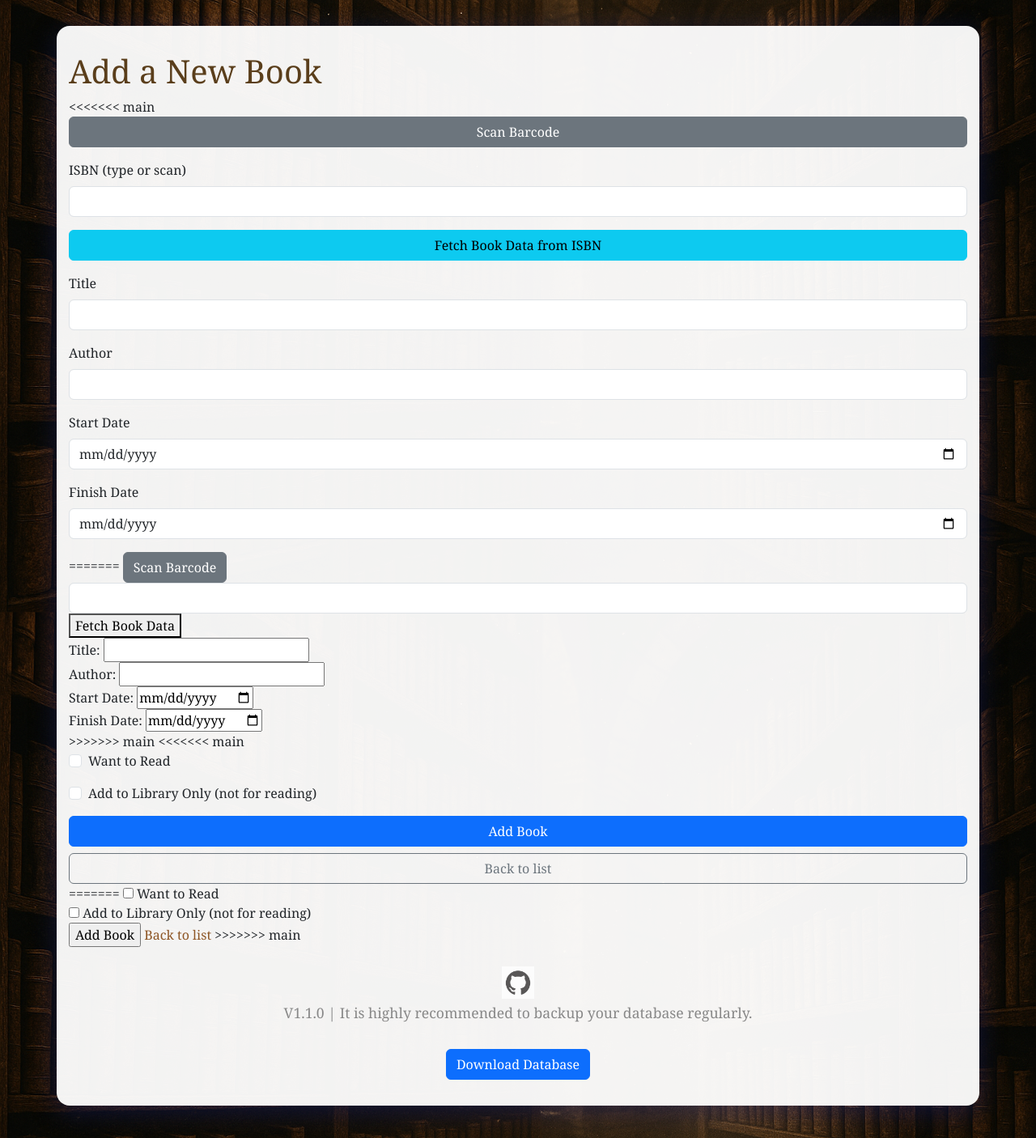
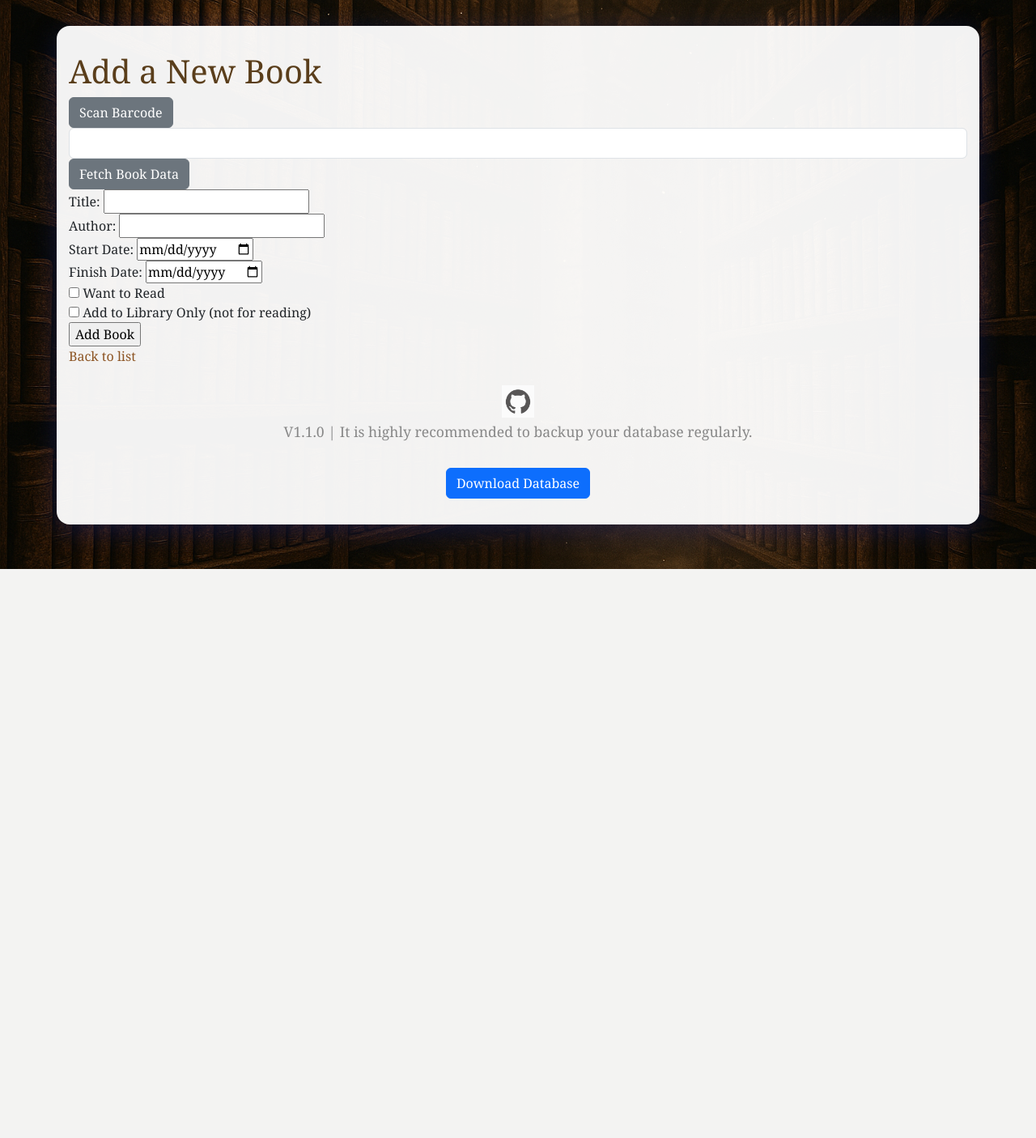
Before and after one commit to techmorung/mybibliotheca, a Flask app: page /add in a window 1280 px wide. Shown: the part 97-1503 px from the top of the page at 81% size. After the commit the page ends 800 px from the top, so only its background shows below. Run offline with Flask 3, Linux system fonts and the light colour scheme; parts of the project's set-up code (start-up, migrations or seed data) failed here and were passed over; some libraries are stand-ins or nearby versions.

Commit message:
fix incoming changes and UI

```diff
--- a/app/templates/add_book.html
+++ b/app/templates/add_book.html
@@ -3,40 +3,10 @@
 {% block content %}
 <h1>Add a New Book</h1>
 <form method="post">
-<<<<<<< main
-  <div class="mb-3">
-    <button type="button" class="btn btn-secondary w-100" onclick="startScanner()">Scan Barcode</button>
-  </div>
-  <div class="mb-3">
-    <label for="isbn" class="form-label">ISBN (type or scan)</label>
-    <!-- Use type="tel" and pattern="\d*" for mobile keypad -->
-    <input id="isbn" name="isbn" class="form-control" value="{{ request.form.isbn or '' }}" type="tel" pattern="\d*" inputmode="numeric">
-  </div>
-  <div id="scanner" class="mb-3" style="width:100%; max-width:500px; height:auto; min-height:200px; display:none;"></div>
-  <div class="mb-3">
-    <button name="fetch" value="1" type="submit" class="btn btn-info w-100">Fetch Book Data from ISBN</button>
-  </div>
-  <div class="mb-3">
-    <label for="title" class="form-label">Title</label>
-    <input id="title" name="title" class="form-control" value="{{ book_data.title if book_data else request.form.title or '' }}">
-  </div>
-  <div class="mb-3">
-    <label for="author" class="form-label">Author</label>
-    <input id="author" name="author" class="form-control" value="{{ book_data.author if book_data else request.form.author or '' }}">
-  </div>
-  <div class="mb-3">
-    <label for="start_date" class="form-label">Start Date</label>
-    <input id="start_date" name="start_date" class="form-control" type="date" value="{{ request.form.start_date or '' }}">
-  </div>
-  <div class="mb-3">
-    <label for="finish_date" class="form-label">Finish Date</label>
-    <input id="finish_date" name="finish_date" class="form-control" type="date" value="{{ request.form.finish_date or '' }}">
-  </div>
-=======
   <button type="button" class="btn btn-secondary" onclick="startScanner()">Scan Barcode</button>
 
   <!-- ISBN input -->
-  <input id="isbn" name="isbn" class="form-control" value="{{ request.form.isbn or '' }}" type="tel" pattern="\d*" inputmode="numeric">
+  <input id="isbn" name="isbn" class="form-control" value="{{ request.form.isbn or '' }}" type="text" pattern="[\d-]+" title="Enter a valid ISBN (digits and hyphens only)">
 
   <!-- Constrained scanner box -->
   <div id="scanner" style="
@@ -51,37 +21,17 @@
   "></div>
 
   <!-- Fetch and book data inputs -->
-  <button name="fetch" value="1" type="submit">Fetch Book Data</button><br>
+  <button name="fetch" value="1" type="submit" class="btn btn-secondary">Fetch Book Data</button><br>
   Title: <input id="title" name="title" value="{{ book_data.title if book_data else request.form.title or '' }}"><br>
   Author: <input name="author" value="{{ book_data.author if book_data else request.form.author or '' }}"><br>
   Start Date: <input name="start_date" type="date"><br>
   Finish Date: <input name="finish_date" type="date"><br>
 
->>>>>>> main
   {% if book_data and book_data.cover %}
   <div class="mb-3 text-center">
-    <img src="{{ book_data.cover }}" alt="Book Cover" class="img-fluid rounded" style="max-height:200px;">
+    <img src="{{ book_data.cover }}" alt="Book Cover" class="img-fluid rounded book-cover">
   </div>
   {% endif %}
-<<<<<<< main
-  <div class="form-check mb-3">
-    <input class="form-check-input" type="checkbox" name="want_to_read" id="want_to_read" {% if request.form.want_to_read %}checked{% endif %}>
-    <label class="form-check-label" for="want_to_read">
-      Want to Read
-    </label>
-  </div>
-  <div class="form-check mb-3">
-    <input class="form-check-input" type="checkbox" name="library_only" id="library_only" {% if request.form.library_only %}checked{% endif %}>
-    <label class="form-check-label" for="library_only">
-      Add to Library Only (not for reading)
-    </label>
-  </div>
-  <div class="d-grid gap-2">
-    <input type="submit" name="add" value="Add Book" class="btn btn-primary">
-    <a href="{{ url_for('main.index') }}" class="btn btn-outline-secondary">Back to list</a>
-  </div>
-</form>
-=======
 
   <label>
     <input type="checkbox" name="want_to_read" {% if request.form.want_to_read %}checked{% endif %}>
@@ -97,7 +47,6 @@
 </form>
 
 <a href="{{ url_for('main.index') }}">Back to list</a>
->>>>>>> main
 
 <!-- QuaggaJS -->
 <script src="https://unpkg.com/@ericblade/quagga2@1.2.6/dist/quagga.min.js"></script>
```
Also changed, not shown: app/templates/library.html (+0 -11 lines).
